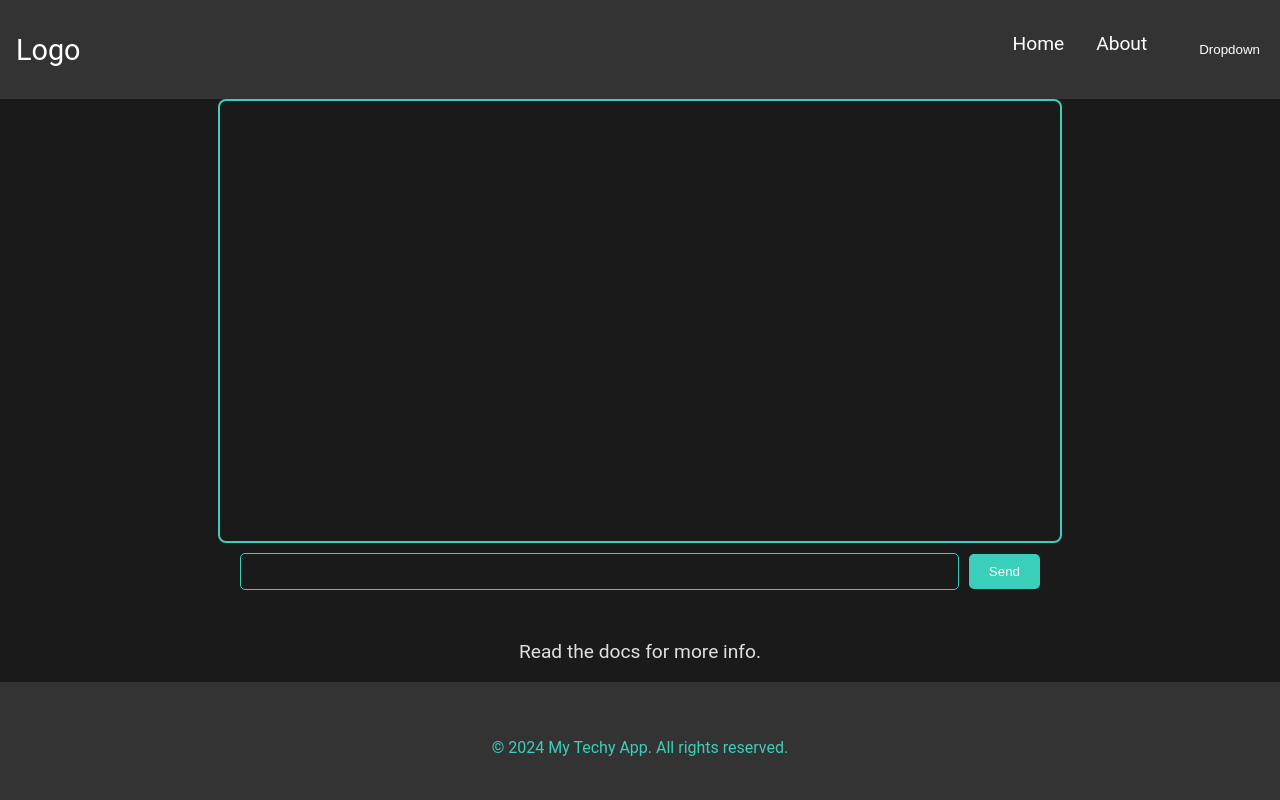
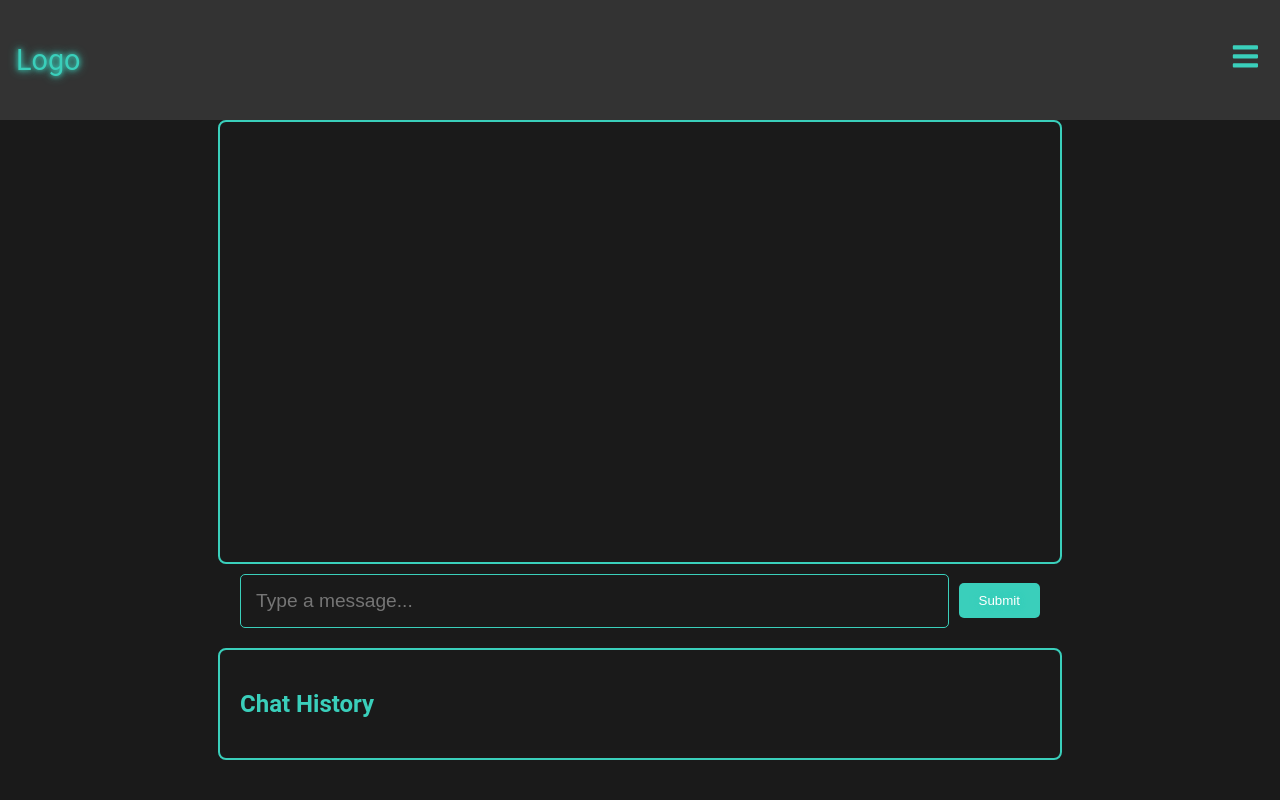
Before and after one commit to Jarvis-CF401/Jarvis-frontend, a React (Vite) app: page / in a window 1280 px wide. Shown: the top 800 px of the page. Built offline with nearby package versions, Linux system fonts and the light colour scheme.

Commit message:
Styling added to the ChatComponent

```diff
--- a/package.json
+++ b/package.json
@@ -14,6 +14,7 @@
     "react": "^18.3.1",
     "react-bootstrap": "^2.10.2",
     "react-dom": "^18.3.1",
+    "react-icons": "^5.2.1",
     "react-router-bootstrap": "^0.26.2",
     "react-router-dom": "^6.23.1"
   },
--- a/src/App.css
+++ b/src/App.css
@@ -4,6 +4,7 @@ body {
   margin: 0;
   padding: 0;
   background-color: #1a1a1a; /* Dark background */
+  color: #3acfbb; /* Turquoise text */
 }
 
 .app-container {
@@ -30,10 +31,14 @@ body {
 .app-header h1 {
   margin-bottom: 20px; /* Increased margin */
   font-size: 3.5em; /* Bigger font size */
+  color: #3acfbb; /* Turquoise text */
+  text-shadow: 0 0 5px #3acfbb, 0 0 10px #3acfbb; /* Glow effect */
 }
 
 .app-header p {
   font-size: 1.5em; /* Bigger font size */
+  color: #3acfbb; /* Turquoise text */
+  text-shadow: 0 0 5px #3acfbb, 0 0 10px #3acfbb; /* Glow effect */
 }
 
 .main-content {
@@ -46,8 +51,9 @@ body {
 
 .read-the-docs {
   margin-top: 30px; /* Increased margin */
-  color: #e0e0e0; /* Lighter text color */
+  color: #3acfbb; /* Turquoise text */
   font-size: 1.2em; /* Bigger font size */
+  text-shadow: 0 0 5px #3acfbb, 0 0 10px #3acfbb; /* Glow effect */
   animation: fadeInUp 1s ease; /* Fade in animation */
 }
 
@@ -64,7 +70,8 @@ body {
 
 .footer {
   background-color: #333;
-  color: #3acfbb; /* Primary color */
+  color: #3acfbb; /* Turquoise text */
+  text-shadow: 0 0 5px #3acfbb, 0 0 10px #3acfbb; /* Glow effect */
   text-align: center;
   padding: 40px; /* Increased padding */
   animation: fadeInUp 1s ease; /* Fade in animation */
@@ -73,18 +80,20 @@ body {
 /* Navbar styles */
 .navbar {
   background-color: #333;
-  color: white;
+  color: #3acfbb; /* Turquoise text */
   width: 100%; /* Full width */
   padding: 1rem;
   display: flex;
   justify-content: space-between;
   align-items: center;
+  text-shadow: 0 0 5px #3acfbb, 0 0 10px #3acfbb; /* Glow effect */
 }
 
 .navbar-brand a {
-  color: white;
+  color: #3acfbb; /* Turquoise text */
   text-decoration: none;
   font-size: 1.8rem; /* Bigger font size */
+  text-shadow: 0 0 5px #3acfbb, 0 0 10px #3acfbb; /* Glow effect */
 }
 
 .navbar-nav {
@@ -97,33 +106,37 @@ body {
 }
 
 .nav-item a {
-  color: white;
+  color: #3acfbb; /* Turquoise text */
   text-decoration: none;
   font-size: 1.2rem; /* Bigger font size */
+  text-shadow: 0 0 5px #3acfbb, 0 0 10px #3acfbb; /* Glow effect */
 }
 
 .dropdown-btn {
   background-color: transparent;
-  color: white;
+  color: #3acfbb; /* Turquoise text */
   border: none;
   cursor: pointer;
+  font-size: 1.8rem; /* Adjust font size for icon */
+  text-shadow: 0 0 5px #3acfbb, 0 0 10px #3acfbb; /* Glow effect */
 }
 
 .dropdown-content {
   display: none;
   position: absolute;
   background-color: #333;
-  min-width: 160px;
+  min-width: 100px;
   box-shadow: 0px 8px 16px 0px rgba(0,0,0,0.2);
   z-index: 1;
 }
 
 .dropdown-content a {
-  color: white;
+  color: #3acfbb; /* Turquoise text */
   padding: 12px 16px;
   text-decoration: none;
   display: block;
-  font-size: 1.2rem; /* Bigger font size */
+  font-size: 1rem; /* Bigger font size */
+  text-shadow: 0 0 5px #3acfbb, 0 0 10px #3acfbb; /* Glow effect */
 }
 
 .dropdown-content a:hover {
@@ -168,14 +181,20 @@ body {
 .message.user {
   align-self: flex-end; /* Align user message to the right */
   background-color: #000000; /* User message background color */
-  color: #ffffff; /* White text */
+  color: #3acfbb; /* Turquoise text */
+  text-shadow: 0 0 7px #3acfbb, 0 0 10px #3acfbb; /* Glow effect */
   animation-name: fadeInRight;
 }
 
 .message.bot {
   align-self: flex-start; /* Align bot message to the left */
-  color: #ffffff; /* White text */
+  color: #ffffff; /* Change bot message text color to white */
   animation-name: fadeInLeft;
+  animation-duration: 5s;
+  animation-name: typing;
+  overflow: hidden;
+  white-space: nowrap;
+  border-right: 4px solid #3acfbb;
 }
 
 @keyframes fadeInRight {
@@ -200,6 +219,15 @@ body {
   }
 }
 
+@keyframes typing {
+  from {
+    width: 0;
+  }
+  to {
+    width: 100%;
+  }
+}
+
 .input-area {
   width: 100%;
   max-width: 800px; /* Increased width */
@@ -210,11 +238,12 @@ body {
 
 input[type='text'] {
   flex-grow: 1;
-  padding: 10px;
+  padding: 15px; /* Increased padding */
+  font-size: 1.2em; /* Increased font size */
   border-radius: 5px;
   border: 1px solid #3acfbb;
   background-color: #1a1a1a;
-  color: #ffffff; /* White text */
+  color: #ffffff; /* Turquoise text */
   margin-right: 10px;
 }
 
@@ -227,7 +256,8 @@ button {
   border: none;
   border-radius: 5px;
   background-color: #3acfbb;
-  color: #ffffff; /* White text */
+  color: #ffffff; /* Turquoise text */
+  text-shadow: 0 0 5px #3acfbb, 0 0 10px #3acfbb; /* Glow effect */
   cursor: pointer;
   transition: background-color 0.3s ease;
 }
@@ -235,3 +265,51 @@ button {
 button:hover {
   background-color: #00bfa5;
 }
+/* ChatHistoryComponent styles */
+.chat-history {
+  width: 100%;
+  max-width: 800px; /* Limit width */
+  background-color: #1a1a1a;
+  border: 2px solid #3acfbb;
+  border-radius: 8px;
+  padding: 20px;
+  margin-bottom: 20px; /* Add margin */
+}
+
+.history-window {
+  max-height: 200px; /* Limit height */
+  overflow-y: auto; /* Enable vertical scrollbar */
+}
+
+.history-message {
+  margin: 10px 0;
+  padding: 15px;
+  border-radius: 5px;
+  max-width: 70%;
+  word-wrap: break-word;
+  color: #ffffff; /* White text color */
+}
+
+.history-message.user {
+  background-color: #000000; /* User message background color */
+}
+
+.history-message.bot {
+  background-color: #3acfbb; /* Bot message background color */
+}
+
+/* Animation for fadeInUp */
+.history-window {
+  animation: fadeInUp 1s ease;
+}
+
+@keyframes fadeInUp {
+  from {
+    opacity: 0;
+    transform: translateY(20px);
+  }
+  to {
+    opacity: 1;
+    transform: translateY(0);
+  }
+}
--- a/src/App.jsx
+++ b/src/App.jsx
@@ -1,10 +1,13 @@
+// App.jsx
 import React, { useState } from 'react';
 import './App.css';
 import Navbar from './components/CustomNavbar';
 import ChatComponent from './components/ChatComponent';
+import ChatHistoryComponent from './components/ChatHistoryComponent'; // Import the ChatHistoryComponent
 
 function App() {
   const [importedText, setImportedText] = useState('');
+  const [messages, setMessages] = useState([]); // Lift state up to App component
 
   return (
     <div className="app-container">
@@ -12,9 +15,8 @@ function App() {
          <Navbar />
       </header>
       <main className="main-content">
-
-        <ChatComponent setImportedText={setImportedText} />
-
+        <ChatComponent setImportedText={setImportedText} messages={messages} setMessages={setMessages} />
+        <ChatHistoryComponent messages={messages} /> {/* Include the ChatHistoryComponent */}
         <p className="read-the-docs">Read the docs for more info.</p>
       </main>
       <footer className="footer">
--- a/src/components/ChatComponent.jsx
+++ b/src/components/ChatComponent.jsx
@@ -1,35 +1,51 @@
-import React, { useState, useRef, useEffect } from 'react';
+import React, { useState, useEffect, useRef } from 'react';
 
 const ChatComponent = ({ setImportedText }) => {
   const [messages, setMessages] = useState([]);
-  const [input, setInput] = useState('');
+  const [inputValue, setInputValue] = useState('');
   const chatWindowRef = useRef(null);
 
-  const sendMessage = async () => {
-    if (input.trim() === '') return;
+  const sendMessage = (text, isUser) => {
+    const newMessage = { text: '', isUser };
+    setMessages((prevMessages) => [...prevMessages, newMessage]);
 
-    const userMessage = { text: input, sender: 'user' };
-    setMessages([...messages, userMessage]);
-
-    // Call the API (replace with actual API call)
-    const response = await getChatbotResponse(input);
-    const botMessage = { text: response, sender: 'bot' };
-
-    setMessages([...messages, userMessage, botMessage]);
-    setInput('');
-    setImportedText(input);
+    if (!isUser) {
+      let i = 0;
+      const typingInterval = setInterval(() => {
+        if (i < text.length) {
+          setMessages((prevMessages) => {
+            const lastMessage = prevMessages[prevMessages.length - 1];
+            const updatedMessages = [...prevMessages];
+            updatedMessages[updatedMessages.length - 1] = { ...lastMessage, text: lastMessage.text + text[i] };
+            return updatedMessages;
+          });
+          i++;
+        } else {
+          clearInterval(typingInterval);
+        }
+      }, 50); // Typing speed (in milliseconds per character)
+    } else {
+      setMessages((prevMessages) => {
+        const updatedMessages = [...prevMessages];
+        updatedMessages[updatedMessages.length - 1] = { ...newMessage, text };
+        return updatedMessages;
+      });
+    }
   };
 
-  const getChatbotResponse = async (message) => {
-    // Mock API response
-    return new Promise((resolve) => {
-      setTimeout(() => {
-        resolve("This is a mock response from the bot.");
-      }, 1000);
-    });
+  const handleSubmit = (e) => {
+    e.preventDefault();
+    if (inputValue.trim() === '') return;
+
+    sendMessage(inputValue, true);
+    setInputValue('');
+
+    // Simulating bot response
+    setTimeout(() => {
+      sendMessage('This is a simulated bot response.', false);
+    }, 1000);
   };
 
-  // Scroll to bottom of chat window when messages change
   useEffect(() => {
     if (chatWindowRef.current) {
       chatWindowRef.current.scrollTop = chatWindowRef.current.scrollHeight;
@@ -39,21 +55,21 @@ const ChatComponent = ({ setImportedText }) => {
   return (
     <div className="chat-component">
       <div className="chat-window" ref={chatWindowRef}>
-        {messages.map((msg, index) => (
-          <div key={index} className={`message ${msg.sender}`}>
-            {msg.text}
+        {messages.map((message, index) => (
+          <div key={index} className={`message ${message.isUser ? 'user' : 'bot'}`}>
+            {message.text}
           </div>
         ))}
       </div>
-      <div className="input-area">
+      <form onSubmit={handleSubmit} className="input-area">
         <input
           type="text"
-          value={input}
-          onChange={(e) => setInput(e.target.value)}
-          onKeyPress={(e) => e.key === 'Enter' && sendMessage()}
+          value={inputValue}
+          onChange={(e) => setInputValue(e.target.value)}
+          placeholder="Type a message..."
         />
-        <button onClick={sendMessage}>Send</button>
-      </div>
+        <button type="submit">Submit</button>
+      </form>
     </div>
   );
 };
--- /dev/null
+++ b/src/components/ChatHistoryComponent.jsx
@@ -0,0 +1,19 @@
+// ChatHistoryComponent.jsx
+import React from 'react';
+
+const ChatHistoryComponent = ({ messages }) => {
+  return (
+    <div className="chat-history">
+      <h2>Chat History</h2>
+      <div className="history-window">
+        {messages.map((message, index) => (
+          <div key={index} className={`history-message ${message.isUser ? 'user' : 'bot'}`}>
+            {message.text}
+          </div>
+        ))}
+      </div>
+    </div>
+  );
+};
+
+export default ChatHistoryComponent;
--- a/src/components/CustomNavbar.jsx
+++ b/src/components/CustomNavbar.jsx
@@ -1,4 +1,5 @@
 import React, { useState } from 'react';
+import { FaBars } from 'react-icons/fa'; // Import Font Awesome icon
 
 function Navbar() {
   const [dropdownOpen, setDropdownOpen] = useState(false);
@@ -13,14 +14,10 @@ function Navbar() {
         <a href="/">Logo</a>
       </div>
       <ul className="navbar-nav">
-        <li className="nav-item">
-          <a href="/">Home</a>
-        </li>
-        <li className="nav-item">
-          <a href="/">About</a>
-        </li>
         <li className="nav-item dropdown">
-          <button className="dropdown-btn" onClick={toggleDropdown}>Dropdown</button>
+          <button className="dropdown-btn" onClick={toggleDropdown}>
+            <FaBars /> {/* Menu icon */}
+          </button>
           {dropdownOpen && (
             <div className="dropdown-content">
               <a href="/">Link 1</a>
```
Also changed, not shown: 1 other file (tests, documents, lock files or other folders).
